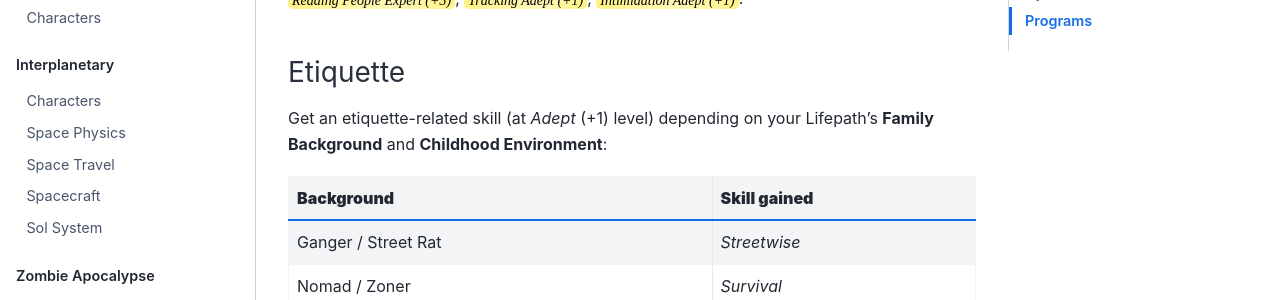
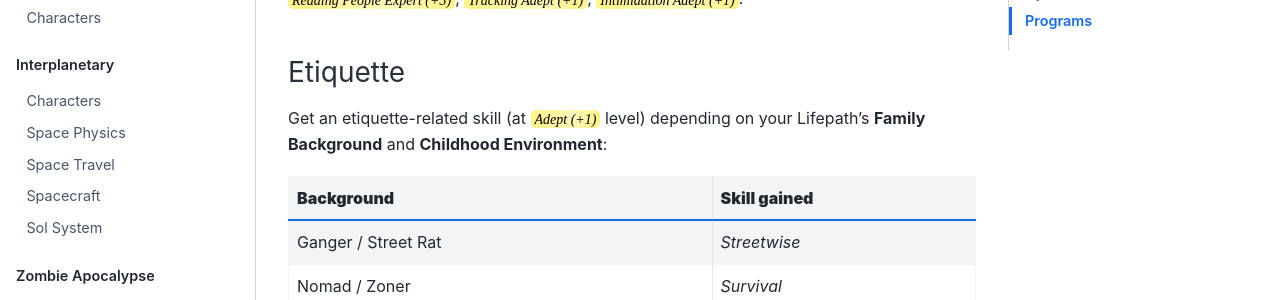
Before and after one commit to TaTooKa/froth, a Sphinx documentation site: the page built from docs/source/pages/worlds/neonandchrome/characters.rst, in a window 1280 px wide and 900 px high, scrolled down 7658 px. Shown: the part 152-452 px from the top of the window. Built offline with Sphinx 7.4.7 and the Sphinx Book theme 1.1.4, drawn with Linux system fonts in a browser that asks for light colours; cross-references to code outside the pages are shown as plain code.

Commit message:
fix format.

```diff
--- a/docs/source/pages/worlds/neonandchrome/characters.rst
+++ b/docs/source/pages/worlds/neonandchrome/characters.rst
@@ -306,7 +306,7 @@ Your Archetype defines your starting skills and what role you fulfill in a group
 Etiquette
 ~~~~~~~~~
 
-Get an etiquette-related skill (at *Adept* (+1) level) depending on your Lifepath’s **Family Background** and **Childhood Environment**:
+Get an etiquette-related skill (at ``Adept (+1)`` level) depending on your Lifepath’s **Family Background** and **Childhood Environment**:
 
 +----------------------+------------------+
 | **Background**       | **Skill gained** |
```
